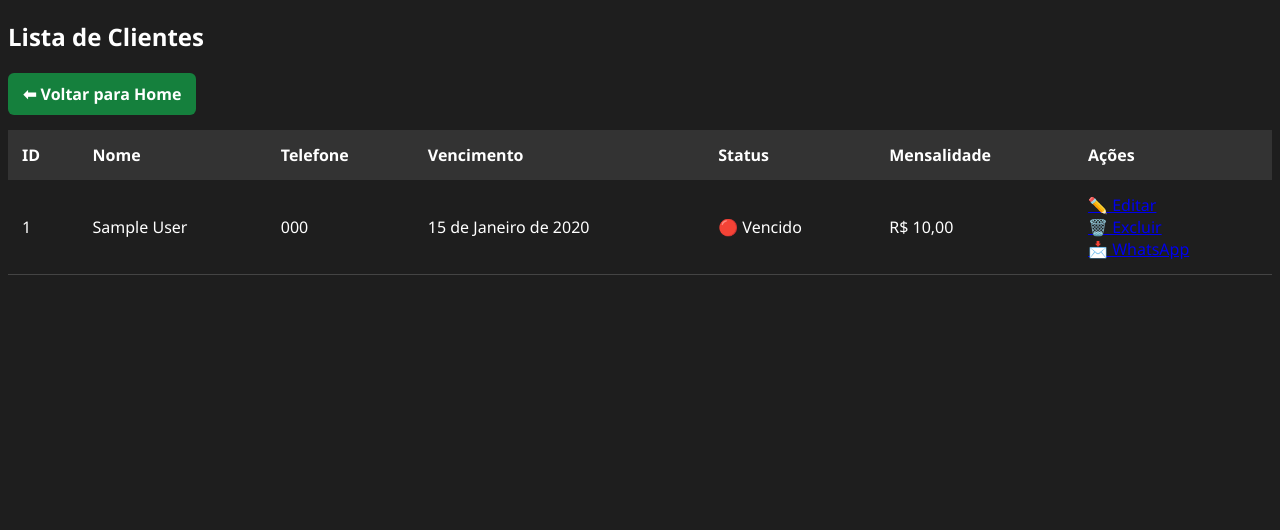
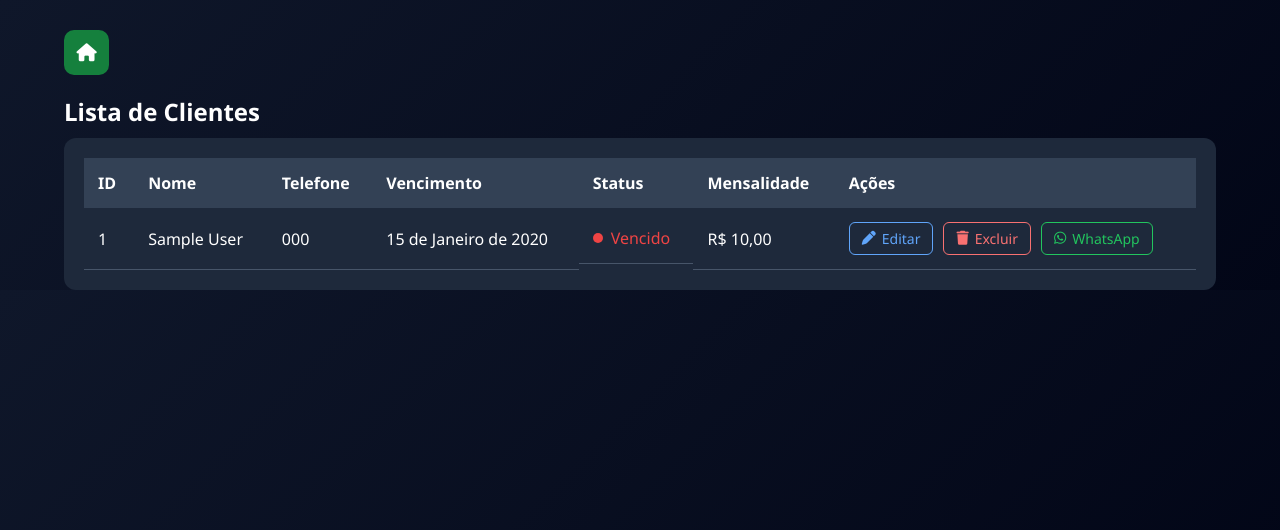
Before and after one commit to octavio-knupp/Gestao-De-Assinaturas, a Django app: page /clients/ in a window 1280 px wide. Shown: the top 530 px of the page. Run offline with Django 5.2, Linux system fonts and the light colour scheme; a user stored in the database is signed in; tables that the repository leaves empty hold one stand-in row (values such as "Sample post").

Commit message:
Telas  ajustadas e adicionado botões

```diff
--- a/backend/plans/views.py
+++ b/backend/plans/views.py
@@ -1,3 +1,4 @@
 from django.shortcuts import render
 
+
 # Create your views here.
--- a/backend/subscriptions/models.py
+++ b/backend/subscriptions/models.py
@@ -4,10 +4,7 @@ from plans.models import Plan
 
 class Subscription(models.Model):
 
-    user = models.OneToOneField(
-        User,
-        on_delete=models.CASCADE
-    )
+    user = models.OneToOneField(User, on_delete=models.CASCADE)
 
     plan = models.ForeignKey(
         Plan,
--- a/backend/templates/list_client.html
+++ b/backend/templates/list_client.html
@@ -6,17 +6,27 @@
 <head>
     <meta charset="UTF-8">
     <title>Lista de Clientes</title>
+
     <link rel="stylesheet" href="{% static 'css/list_client.css' %}">
+
+    <!-- Ícones -->
+    <link rel="stylesheet" href="https://cdnjs.cloudflare.com/ajax/libs/font-awesome/6.5.0/css/all.min.css">
+
     <link rel="icon" href="{% static 'img/favicon.ico' %}" type="image/png">
 </head>
 
 <body>
 
+    <div class="container">
+
+        <!-- BOTÃO HOME (CASINHA) -->
+        <a href="{% url 'home_client' %}" class="btn-home" title="Voltar para Home">
+            <i class="fa-solid fa-house"></i>
+        </a>
         <h2>Lista de Clientes</h2>
 
-    <a href="{% url 'home_client' %}" class="btn-home">
-        ⬅ Voltar para Home
-    </a>
+
+        <div class="table-container">
 
             <table>
 
@@ -27,77 +37,76 @@
                     <th>Vencimento</th>
                     <th>Status</th>
                     <th>Mensalidade</th>
-            <th>Ações</th> <!-- NOVO -->
+                    <th>Ações</th>
                 </tr>
 
                 {% for item in clients_status %}
-
                 <tr>
 
+                    <td>{{ item.client.id }}</td>
+
                     <td>
-                {{ item.client.id }}
+                        {{ item.client.first_name }} {{ item.client.last_name }}
                     </td>
 
-            <td>
-                {{ item.client.first_name }}
-                {{ item.client.last_name }}
-            </td>
+                    <td>{{ item.client.phone }}</td>
 
-            <td>
-                {{ item.client.phone }}
-            </td>
+                    <td>{{ item.client.due_date }}</td>
 
-            <td>
-                {{ item.client.due_date }}
-            </td>
-
-            <td class="{{ item.status }}">
+                    <!-- STATUS -->
+                    <td class="status
+                        {% if item.status == 'vencido' %}vencido
+                        {% elif item.status == 'vence_hoje' %}vence_hoje
+                        {% elif item.status == 'vence_breve' %}vence_breve
+                        {% else %}em_dia
+                        {% endif %}
+                    ">
 
                         {% if item.status == "vencido" %}
-                🔴 Vencido
+                        <span class="status-dot red"></span> Vencido
 
                         {% elif item.status == "vence_hoje" %}
-                🟡 Vence hoje
+                        <span class="status-dot yellow"></span> Vence hoje
 
                         {% elif item.status == "vence_breve" %}
-                🟠 Vence em breve
+                        <span class="status-dot orange"></span> Vence em breve
 
                         {% else %}
-                🟢 Em dia
-
+                        <span class="status-dot green"></span> Em dia
                         {% endif %}
 
                     </td>
 
                     <td>
-                R$ {{ item.client.monthly_fee|floatformat:2}}
+                        R$ {{ item.client.monthly_fee|floatformat:2 }}
                     </td>
 
-            <!-- NOVA COLUNA -->
-            <td>
+                    <!-- AÇÕES -->
+                    <td class="acoes">
 
-                <a href="{% url 'update_client' item.client.id %}">
-                    ✏️ Editar
+                        <a href="{% url 'update_client' item.client.id %}" class="btn editar">
+                            <i class="fa-solid fa-pen"></i> Editar
                         </a>
 
-                <br>
+                        <a href="{% url 'delete_client' item.client.id %}" class="btn excluir">
+                            <i class="fa-solid fa-trash"></i> Excluir
+                        </a>
 
-                <a href="{% url 'delete_client' item.client.id %}">
-                    🗑️ Excluir
-                </a>
-                <br>
-                <a href="{% url 'send_whatsapp_client' item.client.id %}" class="btn-whatsapp">
-                    📩 WhatsApp
+                        <a href="{% url 'send_whatsapp_client' item.client.id %}" class="btn whatsapp">
+                            <i class="fa-brands fa-whatsapp"></i> WhatsApp
                         </a>
 
                     </td>
 
                 </tr>
-
                 {% endfor %}
 
             </table>
 
+        </div>
+
+    </div>
+
 </body>
 
 </html>
--- a/static/css/list_client.css
+++ b/static/css/list_client.css
@@ -1,14 +1,53 @@
+/* RESET */
 body {
-    background-color: #1e1e1e;
+    margin: 0;
     font-family: 'Segoe UI', sans-serif;
+    background: linear-gradient(135deg, #0f172a, #020617);
     color: white;
 }
 
+/* CONTAINER */
+.container {
+    width: 90%;
+    margin: auto;
+    padding-top: 30px;
+}
+
+/* TÍTULO */
+h2 {
+    margin-bottom: 10px;
+}
+
+/* BOTÃO HOME (CASINHA) */
+.btn-home {
+    display: inline-flex;
+    align-items: center;
+    justify-content: center;
+
+    width: 45px;
+    height: 45px;
+
+    background: #15803d;
+    color: white;
+
+    text-decoration: none;
+    border-radius: 10px;
+
+    font-size: 18px;
+
+    transition: 0.3s;
+}
+
+.btn-home:hover {
+    background: #16a34a;
+    transform: translateY(-2px);
+}
+
+/* TABELA */
 .table-container {
-    background-color: #2a2a2a;
+    background-color: #1e293b;
     border-radius: 12px;
     padding: 20px;
-    margin-top: 20px;
 }
 
 table {
@@ -17,22 +56,21 @@ table {
 }
 
 th {
-    background-color: #333;
+    background-color: #334155;
     padding: 14px;
     text-align: left;
 }
 
 td {
     padding: 14px;
-    border-bottom: 1px solid #444;
+    border-bottom: 1px solid #475569;
 }
 
 tr:hover {
-    background-color: #3a3a3a;
+    background-color: #334155;
 }
 
 /* STATUS */
-
 .status {
     display: flex;
     align-items: center;
@@ -40,35 +78,86 @@ tr:hover {
 }
 
 .status-dot {
-    width: 12px;
-    height: 12px;
+    width: 10px;
+    height: 10px;
     border-radius: 50%;
 }
 
-.btn-home {
+/* CORES DA BOLINHA */
+.green { background: #22c55e; }
+.red { background: #ef4444; }
+.yellow { background: #eab308; }
+.orange { background: #f97316; }
 
-    display: inline-block;
+/* COR DO TEXTO */
+.status.vencido { color: #ef4444; }
+.status.vence_hoje { color: #eab308; }
+.status.vence_breve { color: #f97316; }
+.status.em_dia { color: #22c55e; }
 
-    margin-bottom: 15px;
+/* AÇÕES */
+.acoes {
+    display: flex;
+    gap: 10px;
+}
 
-    padding: 10px 15px;
+/* REMOVE LINK ROXO */
+.acoes a {
+    text-decoration: none;
+}
 
-    background: #15803d;
+/* BOTÕES */
+.btn {
+    display: inline-flex;
+    align-items: center;
+    gap: 6px;
 
-    color: white;
+    padding: 6px 12px;
 
-    text-decoration: none;
+    font-size: 14px;
+    font-weight: 500;
 
     border-radius: 6px;
 
-    font-weight: bold;
-
-    transition: 0.3s;
+    border: 1px solid;
+    transition: 0.25s ease;
 }
 
-.btn-home:hover {
+/* EDITAR */
+.btn.editar {
+    color: #60a5fa;
+    border-color: #60a5fa;
+}
 
-    background: #15803d;
+.btn.editar:hover {
+    background: #60a5fa;
+    color: #0f172a;
+}
 
-    transform: translateY(-1px);
+/* EXCLUIR */
+.btn.excluir {
+    color: #f87171;
+    border-color: #f87171;
 }
+
+.btn.excluir:hover {
+    background: #f87171;
+    color: #1e1e1e;
+}
+
+/* WHATSAPP */
+.btn.whatsapp {
+    color: #22c55e;
+    border-color: #22c55e;
+}
+
+.btn.whatsapp:hover {
+    background: #22c55e;
+    color: #022c22;
+}
+
+/* HOVER GERAL */
+.btn:hover {
+    transform: translateY(-2px);
+    box-shadow: 0 4px 10px rgba(0,0,0,0.4);
+}
```
Also changed, not shown: backend/templates/cadastro_client.html (+29 -47 lines), backend/templates/update_client.html (+22 -56 lines), static/css/cadastro_client.css (+94 -63 lines), static/css/update_client.css (+64 -89 lines), backend/payments/migrations/0001_initial.py, backend/payments/migrations/0002_initial.py (deleted). Lines whose indentation alone changed are shown as unchanged.
